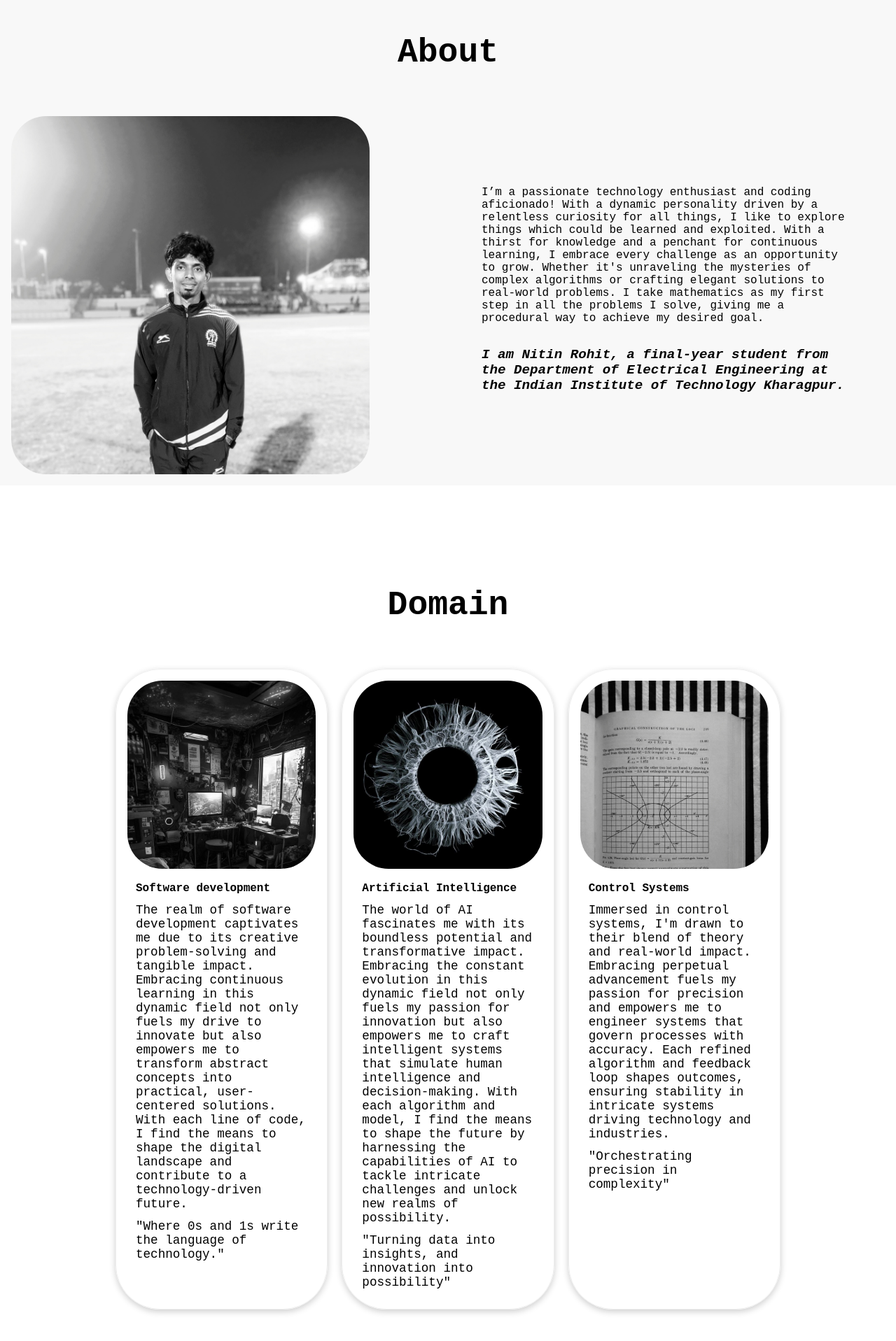
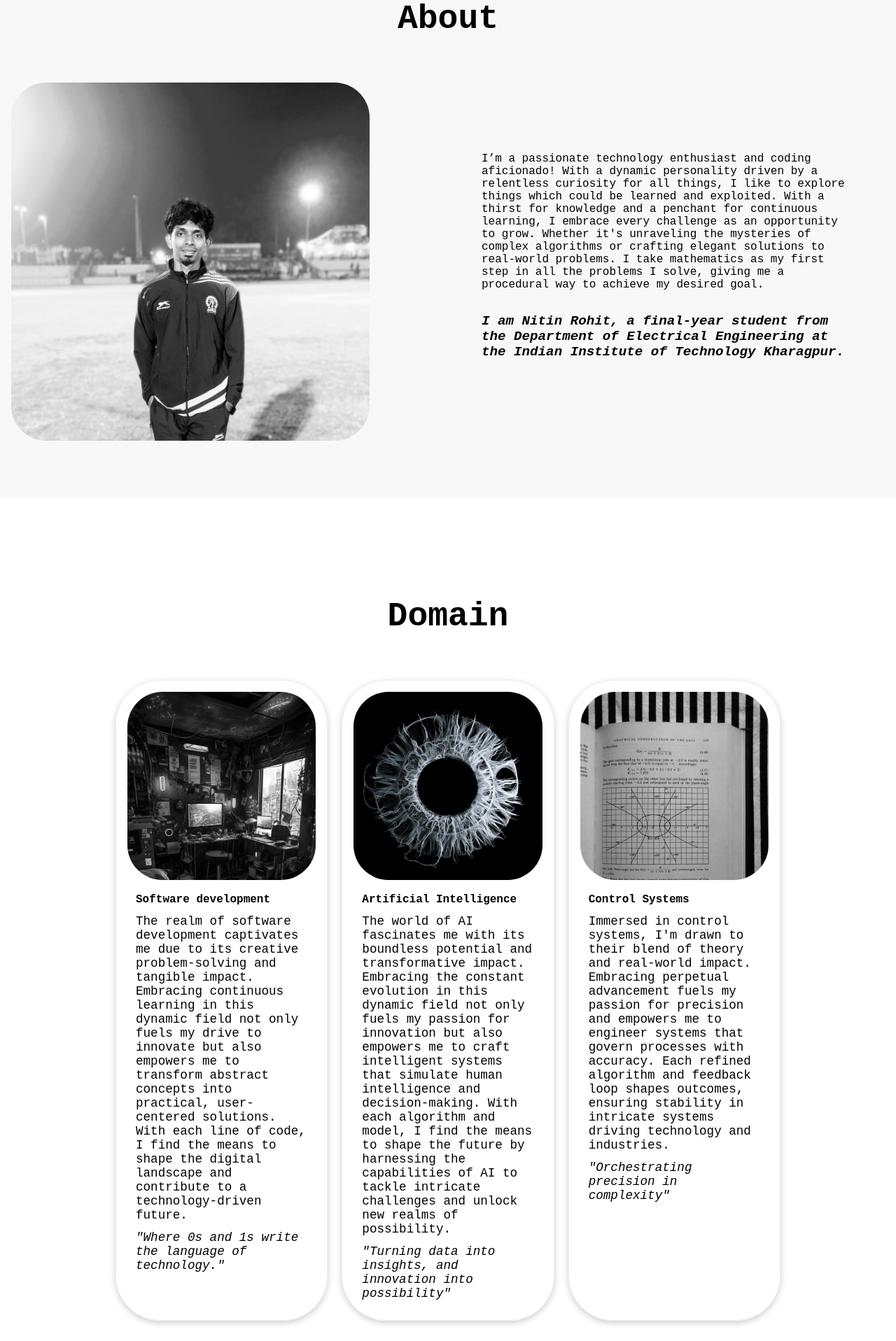
Before and after one commit to sdrawkcaBdeaR/Portfolio, a React (Create React App) app: page / in a window 1280 px wide. Shown: the part 880-2797 px from the top of the page at 70% size. Built offline with nearby package versions, Linux system fonts and the light colour scheme.

Commit message:
added some changes

```diff
--- a/src/components/About.css
+++ b/src/components/About.css
@@ -1,7 +1,7 @@
 .about {
     background-color: #f8f8f8;
     margin: auto;
-    padding: 8rem 1rem 1rem 1rem;
+    padding: 5rem 1rem 5rem 1rem;
     width: 100%;
 }
 
@@ -54,7 +54,7 @@
 
 @media screen and (max-width:940px) {
     .about {
-        padding: 8rem 1rem 1rem 1rem;
+        padding: 5rem 1rem 5rem 1rem;
     }
 
     .about .container {
--- a/src/components/Domain.css
+++ b/src/components/Domain.css
@@ -49,6 +49,9 @@
 img {
     width: 100%;
 }
+.quote {
+    font-style: italic;
+}
 
 @media screen and (max-width: 940px) {
     .domain .container {
--- a/src/components/Domain.js
+++ b/src/components/Domain.js
@@ -26,19 +26,19 @@ const Domain = ({state}) => {
                         <img src={sde} alt='user1'/>
                         <p><span>Software development</span></p>
                         <p>The realm of software development captivates me due to its creative problem-solving and tangible impact. Embracing continuous learning in this dynamic field not only fuels my drive to innovate but also empowers me to transform abstract concepts into practical, user-centered solutions. With each line of code, I find the means to shape the digital landscape and contribute to a technology-driven future.</p>
-                        <p>"Where 0s and 1s write the language of technology."</p>
+                        <p className='quote'>"Where 0s and 1s write the language of technology."</p>
                     </div>
                     <div className='card' style={state?darkmodecard:{}}>
                         <img src={ai} alt='user1'/>
                         <p><span>Artificial Intelligence</span></p>
                         <p>The world of AI fascinates me with its boundless potential and transformative impact. Embracing the constant evolution in this dynamic field not only fuels my passion for innovation but also empowers me to craft intelligent systems that simulate human intelligence and decision-making. With each algorithm and model, I find the means to shape the future by harnessing the capabilities of AI to tackle intricate challenges and unlock new realms of possibility.</p>
-                        <p>"Turning data into insights, and innovation into possibility"</p>
+                        <p className='quote'>"Turning data into insights, and innovation into possibility"</p>
                     </div>
                     <div className='card' style={state?darkmodecard:{}}>
                         <img src={cs} alt='user1'/>
                         <p><span>Control Systems</span></p>
                         <p>Immersed in control systems, I'm drawn to their blend of theory and real-world impact. Embracing perpetual advancement fuels my passion for precision and empowers me to engineer systems that govern processes with accuracy. Each refined algorithm and feedback loop shapes outcomes, ensuring stability in intricate systems driving technology and industries.</p>
-                        <p>"Orchestrating precision in complexity"</p>
+                        <p className='quote'>"Orchestrating precision in complexity"</p>
                     </div>
                 </div>
             </div>
--- a/src/styles/main.css
+++ b/src/styles/main.css
@@ -1,4 +1,4 @@
-@import url("https://fonts.googleapis.com/css2?family=Titillium+Web:wght@300;400;700&display=swap");
+@import url('https://fonts.googleapis.com/css2?family=Work+Sans:ital,wght@0,100;0,200;0,300;0,400;0,500;0,600;0,700;0,800;1,100;1,200;1,300;1,400;1,500;1,600;1,700&display=swap');
 
 * {
 	padding: 0;
```
